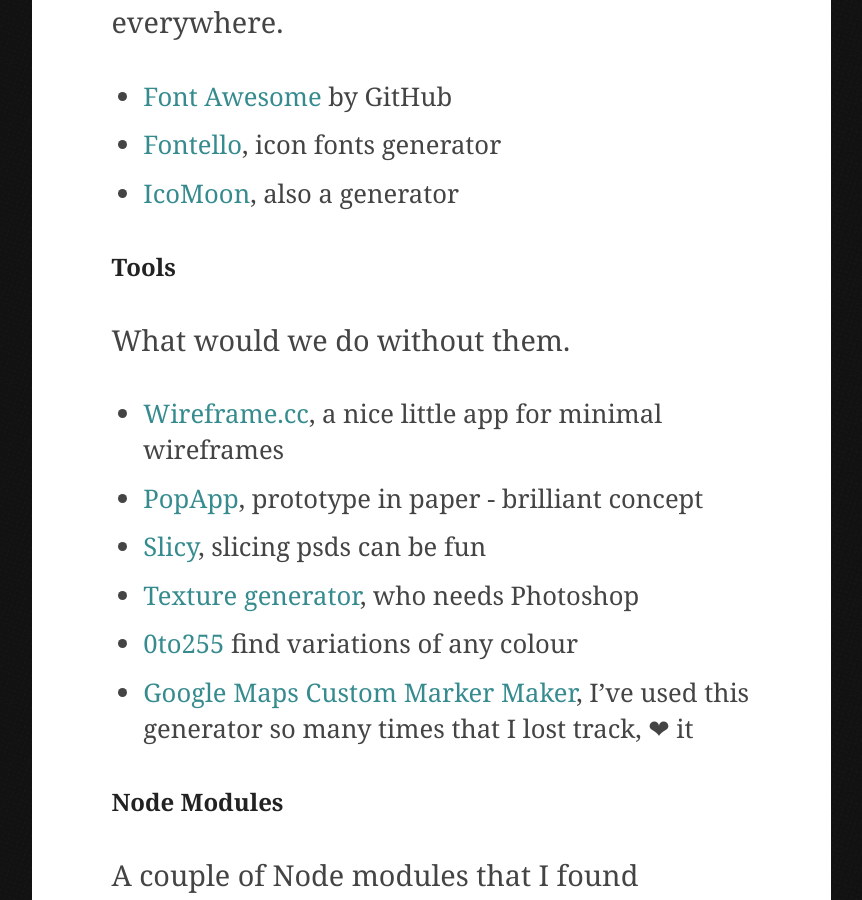
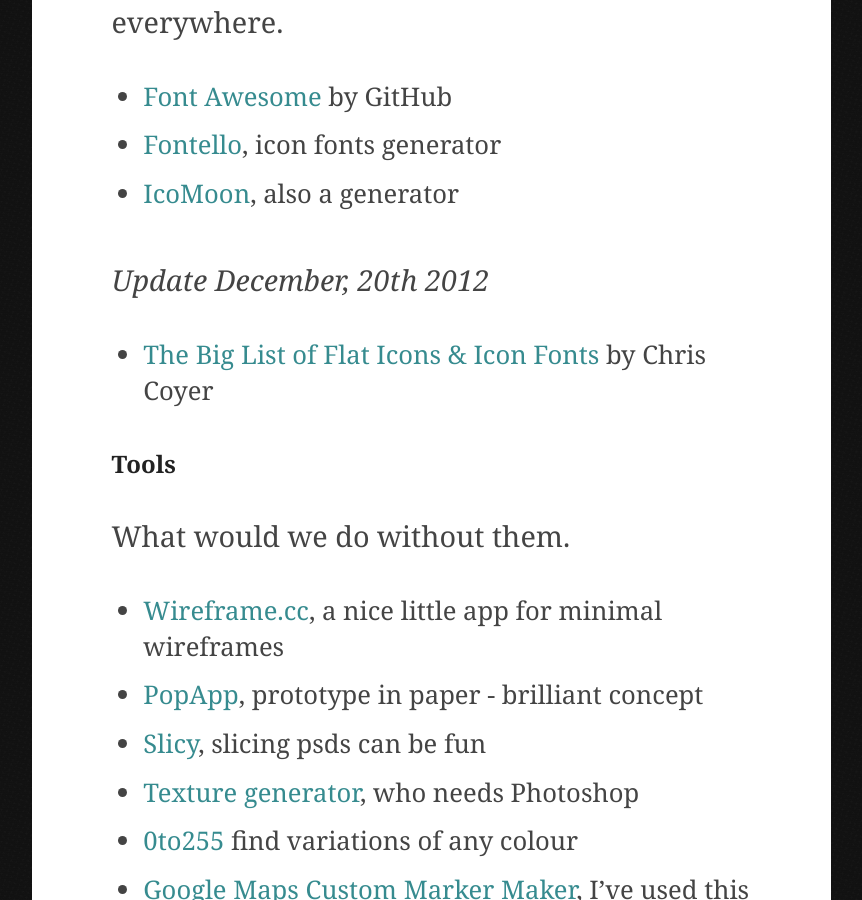
Before and after one commit to rodolfocaldeira/rodolfocaldeira.github.com, a Jekyll site: the page built from _posts/2012-12-17-interesting-bits-3.md, in a window 1280 px wide and 900 px high, scrolled down 1157 px. Shown: the whole window, without its empty margins (209-1071 px from the left). Built offline with Jekyll 4.4.1, drawn with Linux system fonts in a browser that asks for light colours.

Commit message:
Updated _posts/2012-12-17-interesting-bits-3.md

```diff
--- a/_posts/2012-12-17-interesting-bits-3.md
+++ b/_posts/2012-12-17-interesting-bits-3.md
@@ -14,6 +14,9 @@
 - [Fontello](http://fontello.com/), icon fonts generator
 - [IcoMoon](http://icomoon.io/app/), also a generator
 
+*Update December, 20th 2012*
+
+- [The Big List of Flat Icons & Icon Fonts](http://css-tricks.com/flat-icons-icon-fonts/) by Chris Coyer
 
 ## Tools
 
```
